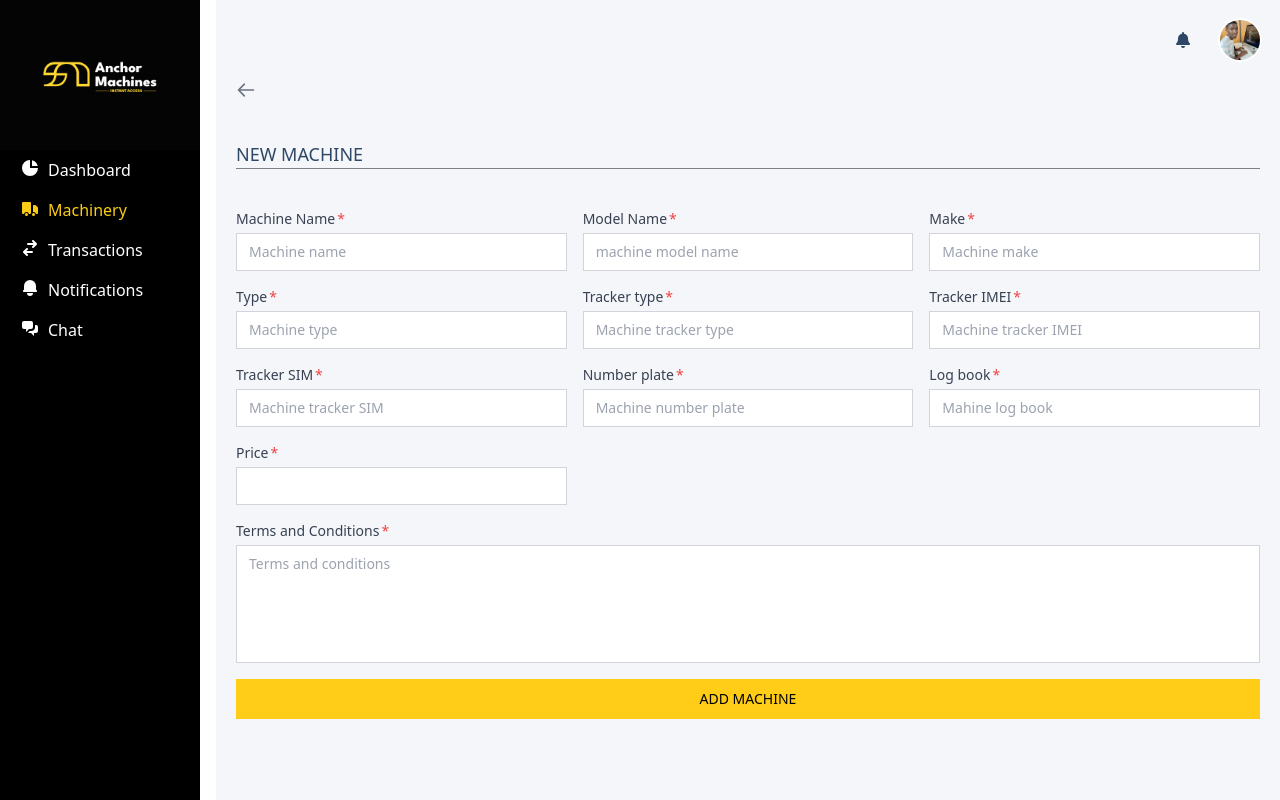
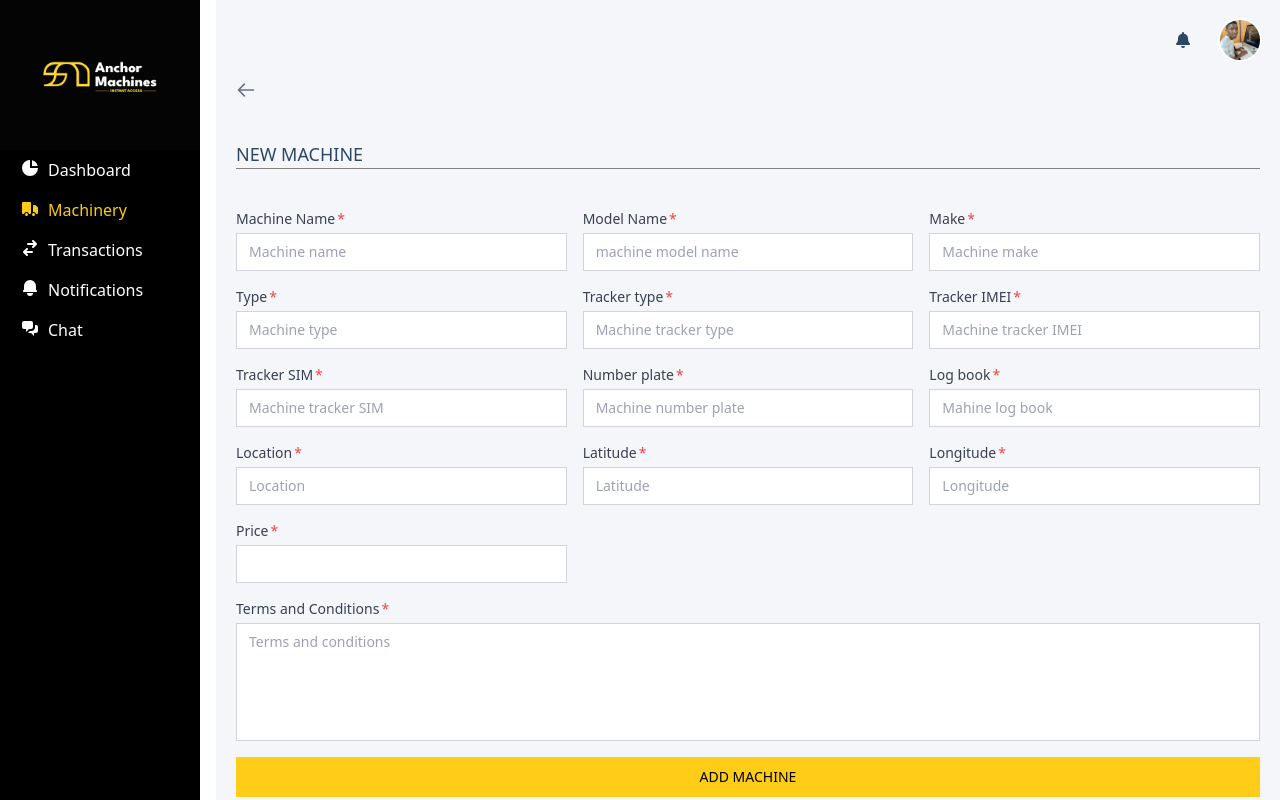
Before and after one commit to Elijahwb/anchormachines-prod, a React (Create React App) app: page /addmachine in a window 1280 px wide. Built offline with nearby package versions, Linux system fonts and the light colour scheme; sample sign-in values are in the browser's storage; a web font is replaced by a local one.

Commit message:
worked on the new machine registration and connection to the api

```diff
--- a/src/components/AddMachineForm.jsx
+++ b/src/components/AddMachineForm.jsx
@@ -23,7 +23,7 @@ function AddForm(props) {
             machine_type: getValue('.machine-type'),
             machine_name: getValue('.machine-name'),
             model_name: getValue('.machine-model-name'),
-            location: getValue('.machine-location'),
+            location: getValue('.location'),
             price: getValue('.machine-price'),
             image: null,
             Terms_and_conditions: getValue('.terms-and-conditions'),
@@ -34,14 +34,14 @@ function AddForm(props) {
             tracker_sim: getValue('.machine-tracker-sim'),
             machine_make: getValue('.machine-make'),
             machine_number_plate: getValue('.machine-number-plate'),
-            location_lat: getValue('.machine-location-lat'),
-            location_lon: getValue('.machine-location-lon'),
+            location_lat: getValue('.latitude'),
+            location_lon: getValue('.longitude'),
         }
 
         await axios.post('https://ancher-machine.herokuapp.com/machines/create_machine/',
         {...newMachine},{ headers: {"Authorization" : `Bearer ${sessionStorage.getItem('amAccessToken')}`}, })
         .then( response => {
-            if(response.data.message == 'Machine created successfully') {
+            if(response.data.status === 201) {
                 toMachineList();
             }
             else {
@@ -54,8 +54,8 @@ function AddForm(props) {
 
     return (
         <div className='container'>
-            <form action="" className='container text-sm' autoComplete='off'>
-                <div className='font-medium my-5 uppercase text-lg text-[#2e4765]' style={{'border-bottom': '1px solid gray'}}>
+            <form onSubmit={ registerMachine } className='container text-sm' autoComplete='off'>
+                <div className='font-medium my-5 uppercase text-lg text-[#2e4765]' style={{'borderBottom': '1px solid gray'}}>
                     New Machine
                 </div>
 
@@ -64,21 +64,21 @@ function AddForm(props) {
                         <span className="after:content-['*'] after:ml-0.5 after:text-red-500 block text-sm font-medium text-gray-700">
                             Machine Name
                         </span>
-                        <input type="text" name="email" className="machine-name mt-1 px-3 py-2 border border-gray-300 placeholder-gray-400 focus:outline-none focus:border-yellow-400 focus:ring-yellow-400 block w-full sm:text-sm focus:ring-1" placeholder="Machine name" required />
+                        <input required type="text" name="email" className="machine-name mt-1 px-3 py-2 border border-gray-300 placeholder-gray-400 focus:outline-none focus:border-yellow-400 focus:ring-yellow-400 block w-full sm:text-sm focus:ring-1" placeholder="Machine name" required />
                     </label>
 
                     <label className="block w-full">
                         <span className="after:content-['*'] after:ml-0.5 after:text-red-500 block text-sm font-medium text-gray-700">
                             Model Name
                         </span>
-                        <input type="text" name="email" className="machine-model-name mt-1 px-3 py-2 border border-gray-300 placeholder-gray-400 focus:outline-none focus:border-yellow-400 focus:ring-yellow-400 block w-full sm:text-sm focus:ring-1" placeholder="machine model name" required />
+                        <input required type="text" name="email" className="machine-model-name mt-1 px-3 py-2 border border-gray-300 placeholder-gray-400 focus:outline-none focus:border-yellow-400 focus:ring-yellow-400 block w-full sm:text-sm focus:ring-1" placeholder="machine model name" required />
                     </label>
 
                     <label className="block w-full">
                         <span className="after:content-['*'] after:ml-0.5 after:text-red-500 block text-sm font-medium text-gray-700">
                             Make
                         </span>
-                        <input type="text" name="email" className="machine-make mt-1 px-3 py-2 border border-gray-300 placeholder-gray-400 focus:outline-none focus:border-yellow-400 focus:ring-yellow-400 block w-full sm:text-sm focus:ring-1" placeholder="Machine make" required />
+                        <input required type="text" name="email" className="machine-make mt-1 px-3 py-2 border border-gray-300 placeholder-gray-400 focus:outline-none focus:border-yellow-400 focus:ring-yellow-400 block w-full sm:text-sm focus:ring-1" placeholder="Machine make" required />
                     </label>
                 </div>
 
@@ -87,21 +87,21 @@ function AddForm(props) {
                         <span className="after:content-['*'] after:ml-0.5 after:text-red-500 block text-sm font-medium text-gray-700">
                             Type
                         </span>
-                        <input type="text" name="email" className="machine-type mt-1 px-3 py-2 border border-gray-300 placeholder-gray-400 focus:outline-none focus:border-yellow-400 focus:ring-yellow-400 block w-full sm:text-sm focus:ring-1" placeholder="Machine type" required />
+                        <input required type="text" name="email" className="machine-type mt-1 px-3 py-2 border border-gray-300 placeholder-gray-400 focus:outline-none focus:border-yellow-400 focus:ring-yellow-400 block w-full sm:text-sm focus:ring-1" placeholder="Machine type" required />
                     </label>
 
                     <label className="block w-full">
                         <span className="after:content-['*'] after:ml-0.5 after:text-red-500 block text-sm font-medium text-gray-700">
                             Tracker type
                         </span>
-                        <input type="text" name="email" className="machine-tracker-type mt-1 px-3 py-2 border border-gray-300 placeholder-gray-400 focus:outline-none focus:border-yellow-400 focus:ring-yellow-400 block w-full sm:text-sm focus:ring-1" placeholder="Machine tracker type" required />
+                        <input required type="text" name="email" className="machine-tracker-type mt-1 px-3 py-2 border border-gray-300 placeholder-gray-400 focus:outline-none focus:border-yellow-400 focus:ring-yellow-400 block w-full sm:text-sm focus:ring-1" placeholder="Machine tracker type" required />
                     </label>
 
                     <label className="block w-full">
                         <span className="after:content-['*'] after:ml-0.5 after:text-red-500 block text-sm font-medium text-gray-700">
                             Tracker IMEI
                         </span>
-                        <input type="text" name="email" className="machine-tracker-imei mt-1 px-3 py-2 border border-gray-300 placeholder-gray-400 focus:outline-none focus:border-yellow-400 focus:ring-yellow-400 block w-full sm:text-sm focus:ring-1" placeholder="Machine tracker IMEI" required />
+                        <input required type="text" name="email" className="machine-tracker-imei mt-1 px-3 py-2 border border-gray-300 placeholder-gray-400 focus:outline-none focus:border-yellow-400 focus:ring-yellow-400 block w-full sm:text-sm focus:ring-1" placeholder="Machine tracker IMEI" required />
                     </label>
                 </div>
 
@@ -110,21 +110,44 @@ function AddForm(props) {
                         <span className="after:content-['*'] after:ml-0.5 after:text-red-500 block text-sm font-medium text-gray-700">
                             Tracker SIM
                         </span>
-                        <input type="text" name="email" className="machine-tracker-sim mt-1 px-3 py-2 border border-gray-300 placeholder-gray-400 focus:outline-none focus:border-yellow-400 focus:ring-yellow-400 block w-full sm:text-sm focus:ring-1" placeholder="Machine tracker SIM" required />
+                        <input required type="text" name="email" className="machine-tracker-sim mt-1 px-3 py-2 border border-gray-300 placeholder-gray-400 focus:outline-none focus:border-yellow-400 focus:ring-yellow-400 block w-full sm:text-sm focus:ring-1" placeholder="Machine tracker SIM" required />
                     </label>
 
                     <label className="block w-full">
                         <span className="after:content-['*'] after:ml-0.5 after:text-red-500 block text-sm font-medium text-gray-700">
                             Number plate
                         </span>
-                        <input type="text" name="email" className="machine-number-plate mt-1 px-3 py-2 border border-gray-300 placeholder-gray-400 focus:outline-none focus:border-yellow-400 focus:ring-yellow-400 block w-full sm:text-sm focus:ring-1" placeholder="Machine number plate" required />
+                        <input required type="text" name="email" className="machine-number-plate mt-1 px-3 py-2 border border-gray-300 placeholder-gray-400 focus:outline-none focus:border-yellow-400 focus:ring-yellow-400 block w-full sm:text-sm focus:ring-1" placeholder="Machine number plate" required />
                     </label>
 
                     <label className="block w-full">
                         <span className="after:content-['*'] after:ml-0.5 after:text-red-500 block text-sm font-medium text-gray-700">
                             Log book
                         </span>
-                        <input type="text" name="email" className="machine-log-book mt-1 px-3 py-2 border border-gray-300 placeholder-gray-400 focus:outline-none focus:border-yellow-400 focus:ring-yellow-400 block w-full sm:text-sm focus:ring-1" placeholder="Mahine log book" required />
+                        <input required type="text" name="email" className="machine-log-book mt-1 px-3 py-2 border border-gray-300 placeholder-gray-400 focus:outline-none focus:border-yellow-400 focus:ring-yellow-400 block w-full sm:text-sm focus:ring-1" placeholder="Mahine log book" required />
+                    </label>
+                </div>
+
+                <div className='grid md:grid-cols-3 gap-4 my-4'>
+                    <label className="block w-full">
+                        <span className="after:content-['*'] after:ml-0.5 after:text-red-500 block text-sm font-medium text-gray-700">
+                            Location
+                        </span>
+                        <input required type="text" name="email" className="location mt-1 px-3 py-2 border border-gray-300 placeholder-gray-400 focus:outline-none focus:border-yellow-400 focus:ring-yellow-400 block w-full sm:text-sm focus:ring-1" placeholder="Location" required />
+                    </label>
+
+                    <label className="block w-full">
+                        <span className="after:content-['*'] after:ml-0.5 after:text-red-500 block text-sm font-medium text-gray-700">
+                            Latitude
+                        </span>
+                        <input required type="text" name="email" className="latitude mt-1 px-3 py-2 border border-gray-300 placeholder-gray-400 focus:outline-none focus:border-yellow-400 focus:ring-yellow-400 block w-full sm:text-sm focus:ring-1" placeholder="Latitude" required />
+                    </label>
+
+                    <label className="block w-full">
+                        <span className="after:content-['*'] after:ml-0.5 after:text-red-500 block text-sm font-medium text-gray-700">
+                            Longitude
+                        </span>
+                        <input required type="text" name="email" className="longitude mt-1 px-3 py-2 border border-gray-300 placeholder-gray-400 focus:outline-none focus:border-yellow-400 focus:ring-yellow-400 block w-full sm:text-sm focus:ring-1" placeholder="Longitude" required />
                     </label>
                 </div>
 
@@ -133,7 +156,7 @@ function AddForm(props) {
                         <span className="after:content-['*'] after:ml-0.5 after:text-red-500 block text-sm font-medium text-gray-700">
                             Price
                         </span>
-                        <input type="text" name="email" className="machine-price mt-1 px-3 py-2 border border-gray-300 placeholder-gray-400 focus:outline-none focus:border-yellow-400 focus:ring-yellow-400 block w-full sm:text-sm focus:ring-1" placeholder="" required />
+                        <input required type="text" name="email" className="machine-price mt-1 px-3 py-2 border border-gray-300 placeholder-gray-400 focus:outline-none focus:border-yellow-400 focus:ring-yellow-400 block w-full sm:text-sm focus:ring-1" placeholder="" required />
                     </label>
                 </div>
 
@@ -147,8 +170,7 @@ function AddForm(props) {
                 </div>
 
                 <div className='grid my-4'>
-                    <button type='submit'style={submit} className="bg-yellow-400 py-2.5 uppercase"
-                        onClick={ registerMachine }>
+                    <button type='submit'style={submit} className="bg-yellow-400 py-2.5 uppercase">
                         {loading ? 'Loading...' : 'Add Machine'}
                     </button>
                 </div>
@@ -156,21 +178,21 @@ function AddForm(props) {
                 {/* <div className="registration-form-row">
                     <div className="registration-form-item">
                         <label className="playfairdisplay-bold-black-15px">Machine Location <span><small style={{display: 'none',marginLeft: "5px", color: "crimson", fontSize: "12px"}}>Please enter machine Location</small></span> </label>
-                        <input className='machine-location' type="text" name="" placeholder="Enter machine location" />
+                        <input required className='machine-location' type="text" name="" placeholder="Enter machine location" />
                     </div>
                 </div>
 
                 <div className="registration-form-row">
                     <div className="registration-form-item">
                         <label className="playfairdisplay-bold-black-15px">Location Latitude <span><small style={{display: 'none',marginLeft: "5px", color: "crimson", fontSize: "12px"}}>Please enter machine Location Latitue</small></span> </label>
-                        <input className='machine-location-lat' type="text" name="" placeholder="Enter machine location latitude" />
+                        <input required className='machine-location-lat' type="text" name="" placeholder="Enter machine location latitude" />
                     </div>
                 </div>
 
                 <div className="registration-form-row">
                     <div className="registration-form-item">
                         <label className="playfairdisplay-bold-black-15px">Location Longitude <span><small style={{display: 'none',marginLeft: "5px", color: "crimson", fontSize: "12px"}}>Please enter machine Location Longitude</small></span> </label>
-                        <input className='machine-location-lon' type="text" name="" placeholder="Enter machine location longitude" />
+                        <input required className='machine-location-lon' type="text" name="" placeholder="Enter machine location longitude" />
                     </div>
                 </div> */}
 
```
